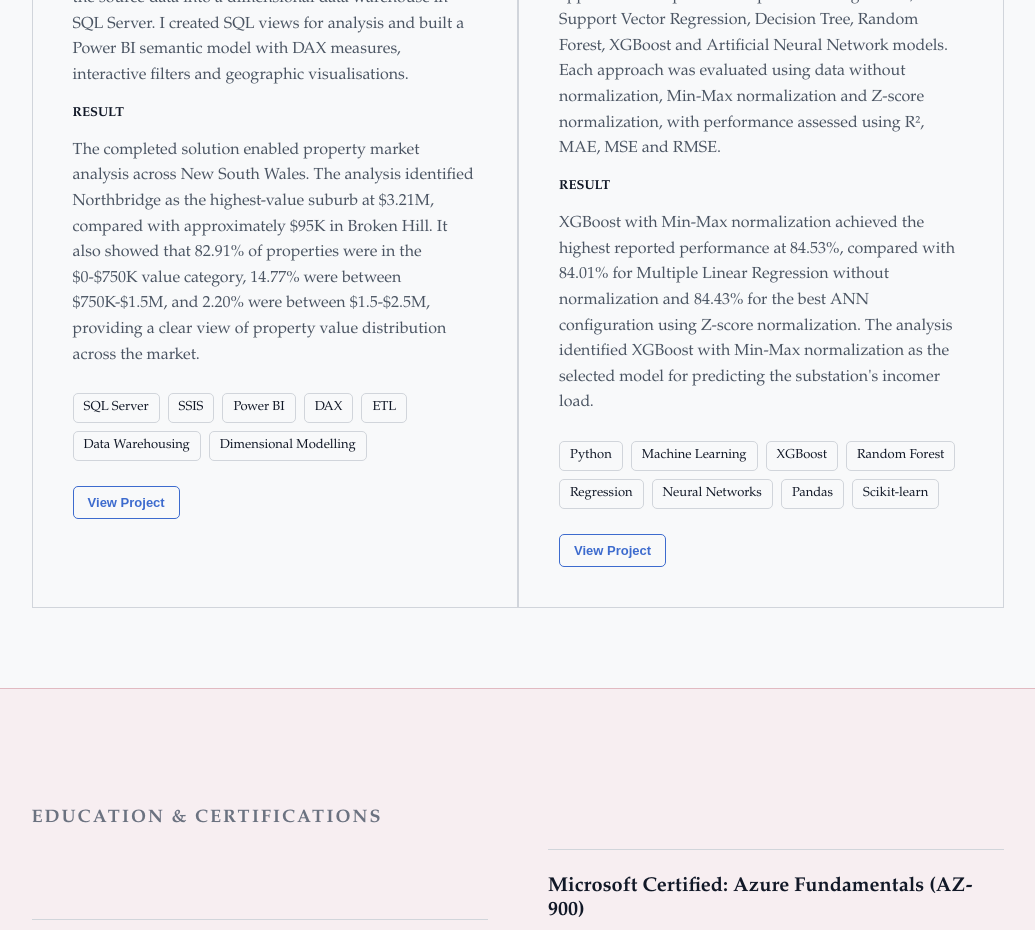
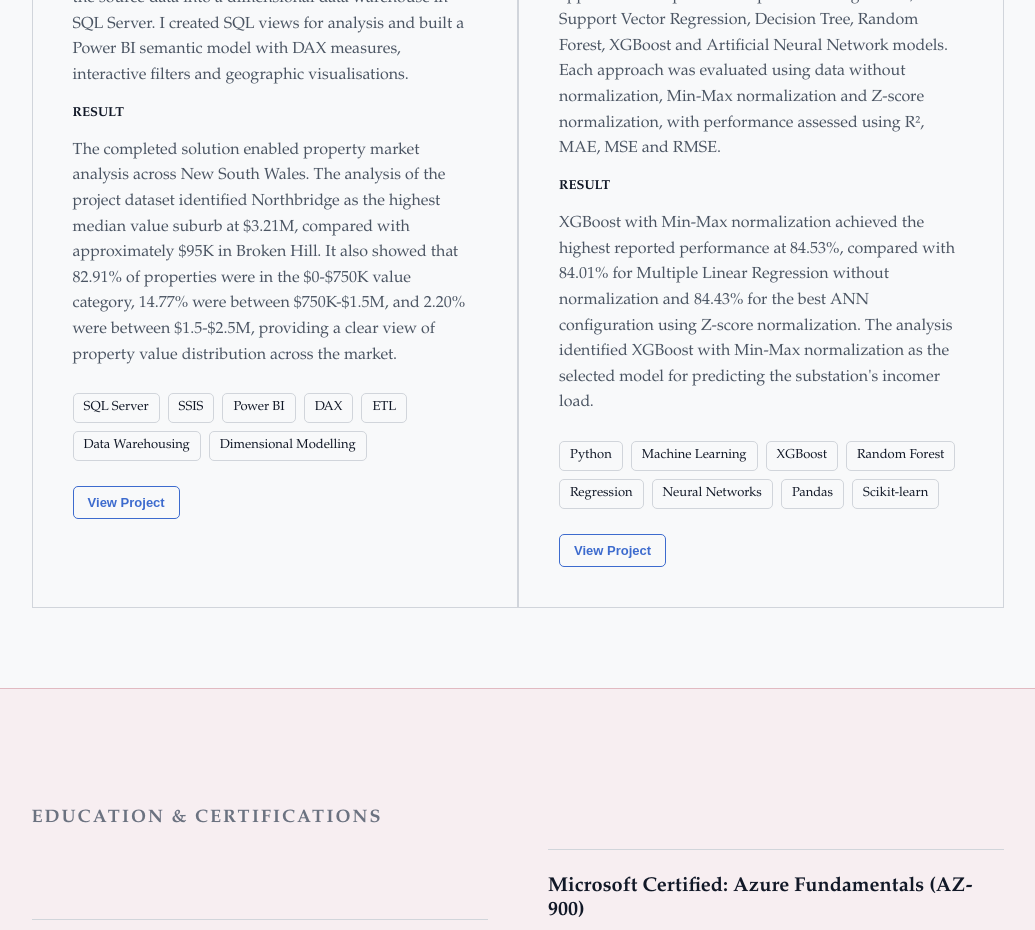
Before and after one commit to AnjuSambasivan93/my-portfolio, a React (Vite) app: page / in a window 1280 px wide. Shown: the part 8240-9170 px from the top of the page, without its empty margins (122-1157 px from the left). Built offline with nearby package versions, Linux system fonts and the light colour scheme.

Commit message:
Edited a small mistake in project description

```diff
--- a/src/sections/Projects.tsx
+++ b/src/sections/Projects.tsx
@@ -148,7 +148,7 @@ function Projects() {
                     <h4>Result</h4>
                     <p>
                         The completed solution enabled property market analysis across New
-                        South Wales. The analysis identified Northbridge as the highest-value
+                        South Wales. The analysis of the project dataset identified Northbridge as the highest median value
                         suburb at $3.21M, compared with approximately $95K in Broken Hill.
                         It also showed that 82.91% of properties were in the $0-$750K value
                         category, 14.77% were between $750K-$1.5M, and 2.20% were between
```
